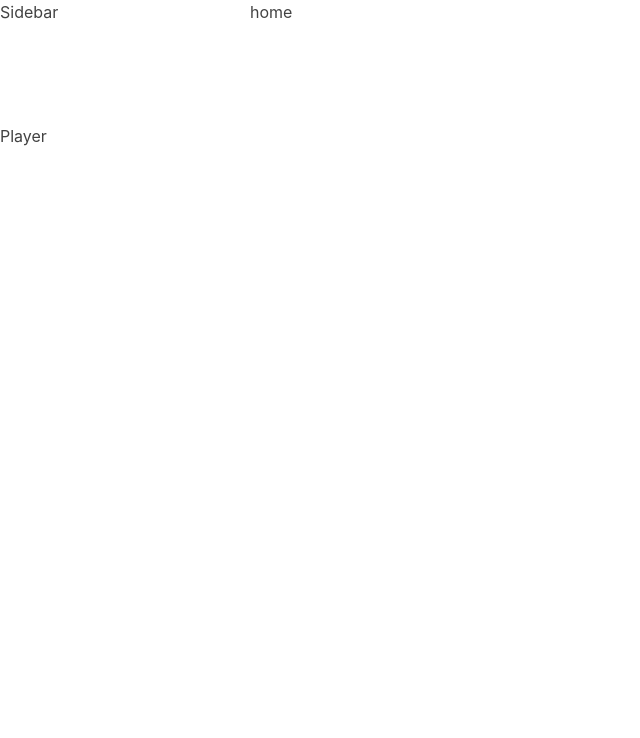
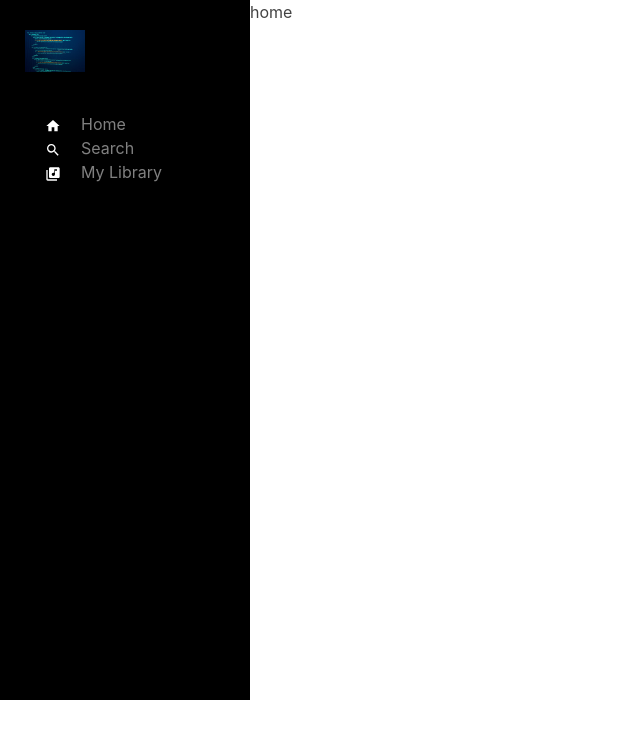
Before and after one commit to CharliePayne1/spotify, a Next.js app in the folder myapp/: page / in a window 1280 px wide. Shown: the top 738 px of the page, without its empty margins (0-640 px from the left). Built offline with nearby package versions, Linux system fonts and the light colour scheme.

Commit message:
add nav items

```diff
--- a/myapp/components/playerLayout.tsx
+++ b/myapp/components/playerLayout.tsx
@@ -1,10 +1,11 @@
 import { Box } from "@chakra-ui/react";
+import Sidebar from "./sidebar";
 
 export const PlayerLayout = ({ children }) => {
   return (
     <Box width="100vw" height="100vh">
       <Box position="absolute" top="0" width="250px" left="0">
-        Sidebar
+        <Sidebar />
       </Box>
       <Box marginLeft="250px" marginBottom="100px">
         {children}
--- a/myapp/components/sidebar.tsx
+++ b/myapp/components/sidebar.tsx
@@ -1,5 +1,77 @@
+import { NextImage } from "next/image";
+import NextLink from "next/link";
+import {
+  Box,
+  List,
+  ListItem,
+  ListIcon,
+  Divider,
+  Center,
+  LinkBox,
+  LinkOverlay,
+} from "@chakra-ui/layout";
+import {
+  MdHome,
+  MdSearch,
+  MdLibraryMusic,
+  MdPlaylistAdd,
+  MdFavourite,
+} from "react-icons/md";
+
+const navMenu = [
+  {
+    name: "Home",
+    icon: MdHome,
+    route: "/",
+  },
+  {
+    name: "Search",
+    icon: MdSearch,
+    route: "/search",
+  },
+  {
+    name: "My Library",
+    icon: MdLibraryMusic,
+    route: "/library",
+  },
+];
+
 const Sidebar = () => {
-    return <div>hello from sidebar</div>
-    }
+  return (
+    <Box
+      height="calc(100vh - 100px)"
+      width="100%"
+      bg="black"
+      paddingX="25px"
+      color="gray"
+    >
+      <Box paddingY="10px">
+        <Box width="120px" marginBottom="20px" paddingY="20px">
+          <img src="/react-code.jpeg" height={60} width={60} alt="logo" />
+        </Box>
+        <Box marginBottom="20px">
+          <List space={2}>
+            {navMenu.map((menu) => (
+              <ListItem paddingX="20px" fontSize="16px" Key={menu.name}>
+                <LinkBox>
+                  <NextLink href={menu.route} passHref>
+                    <LinkOverlay>
+                      <ListIcon
+                        as={menu.icon}
+                        color="white"
+                        marginRight="20px"
+                      />
+                      {menu.name}
+                    </LinkOverlay>
+                  </NextLink>
+                </LinkBox>
+              </ListItem>
+            ))}
+          </List>
+        </Box>
+      </Box>
+    </Box>
+  );
+};
 
-export default Sidebar
+export default Sidebar;
```
Also changed, not shown: myapp/public/react-code.jpeg (added).
